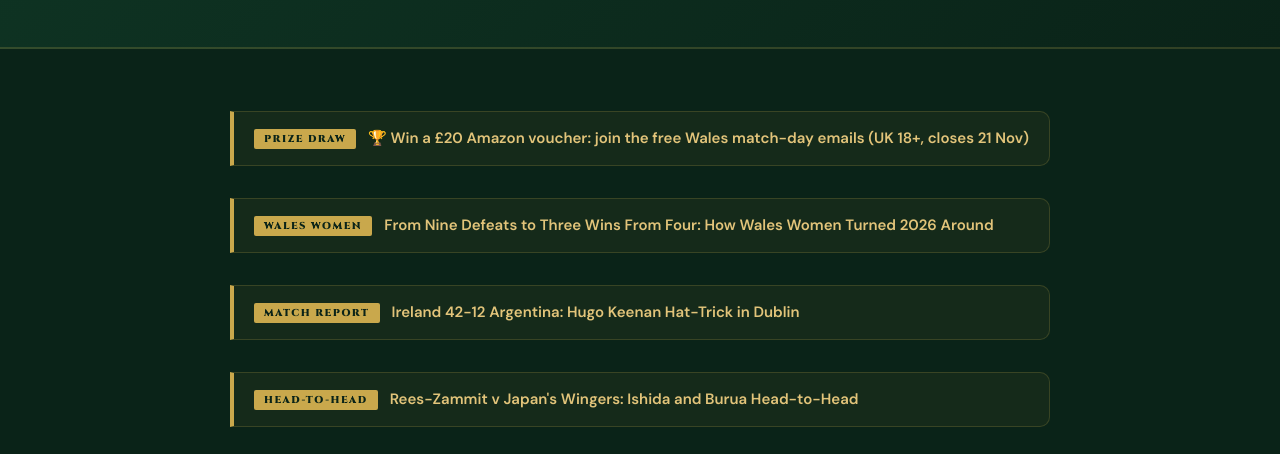
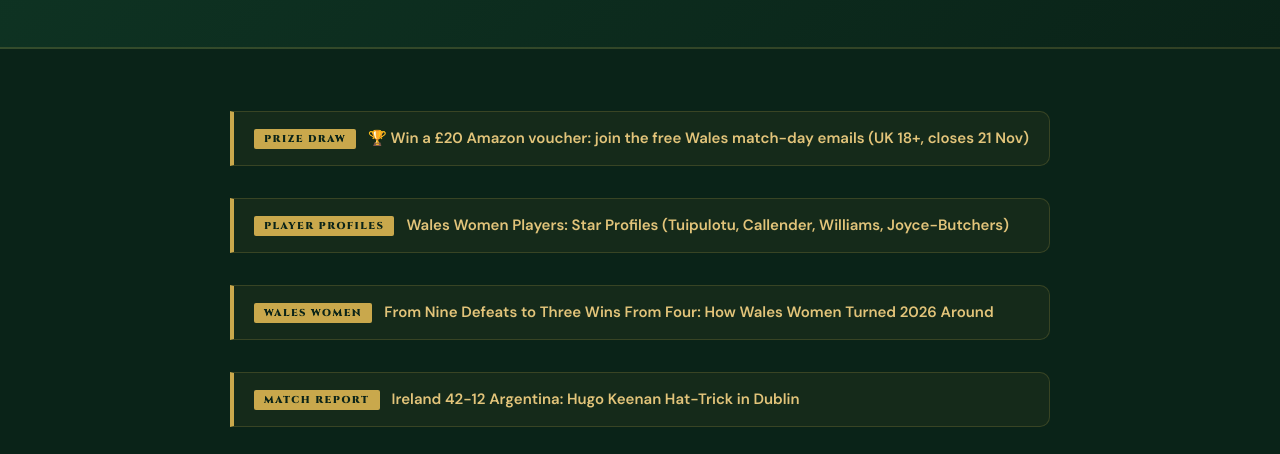
Before and after one commit to johnnyjames35/welsh-dragon-rugby, a website: page public/articles.html in a window 1280 px wide. Shown: the part 346-800 px from the top of the page. Drawn offline with Linux system fonts and the light colour scheme.

Commit message:
Add Wales Women players to articles

```diff
--- a/public/articles.html
+++ b/public/articles.html
@@ -109,6 +109,10 @@
     <a href="index.html#matchday-signup">🏆 Win a £20 Amazon voucher: join the free Wales match-day emails (UK 18+, closes 21 Nov)</a>
   </div>
 
+  <div class="latest-box">
+    <span class="latest-tag">Player profiles</span>
+    <a href="wales-women-players.html">Wales Women Players: Star Profiles (Tuipulotu, Callender, Williams, Joyce-Butchers)</a>
+  </div>
   <div class="latest-box">
     <span class="latest-tag">Wales Women</span>
     <a href="wales-women-2026-turnaround.html">From Nine Defeats to Three Wins From Four: How Wales Women Turned 2026 Around</a>
```
